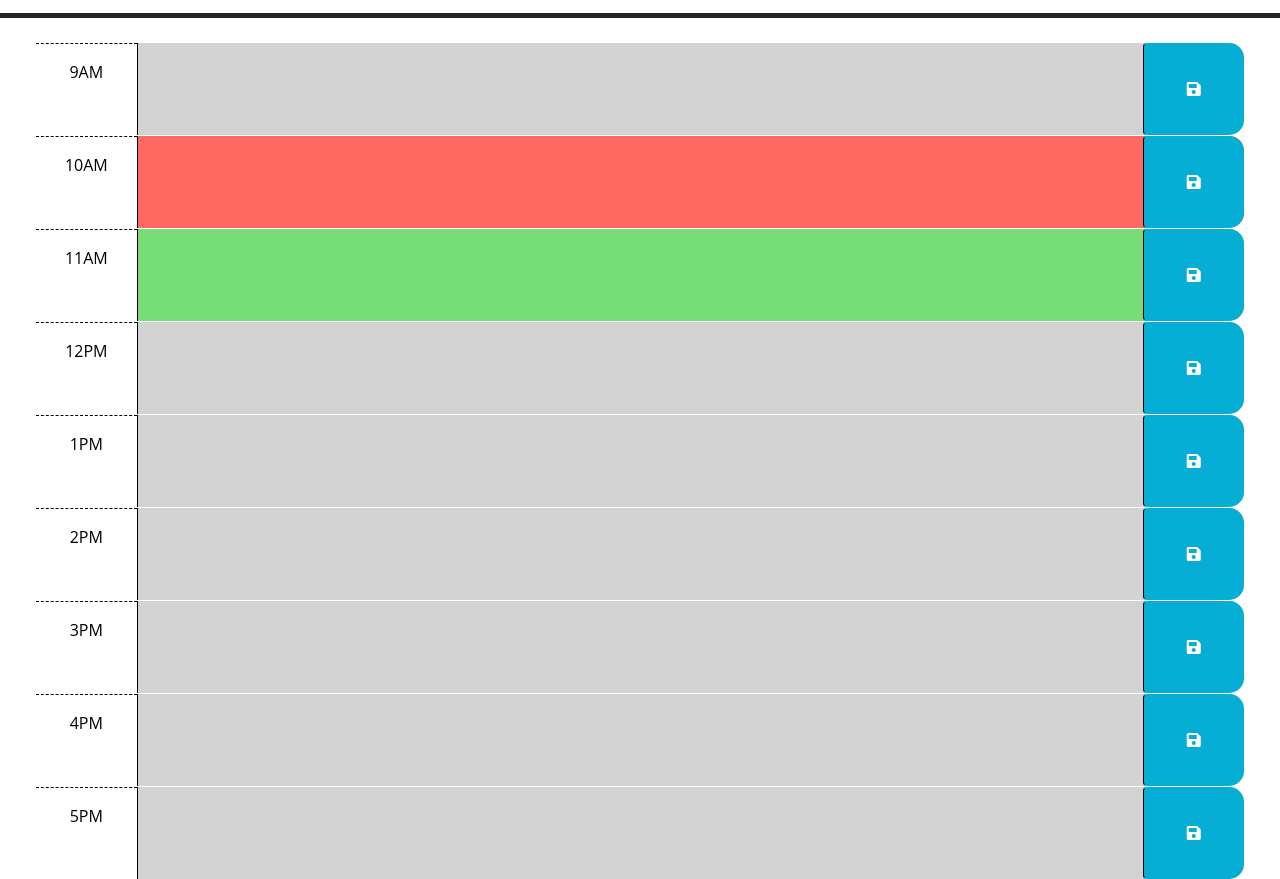
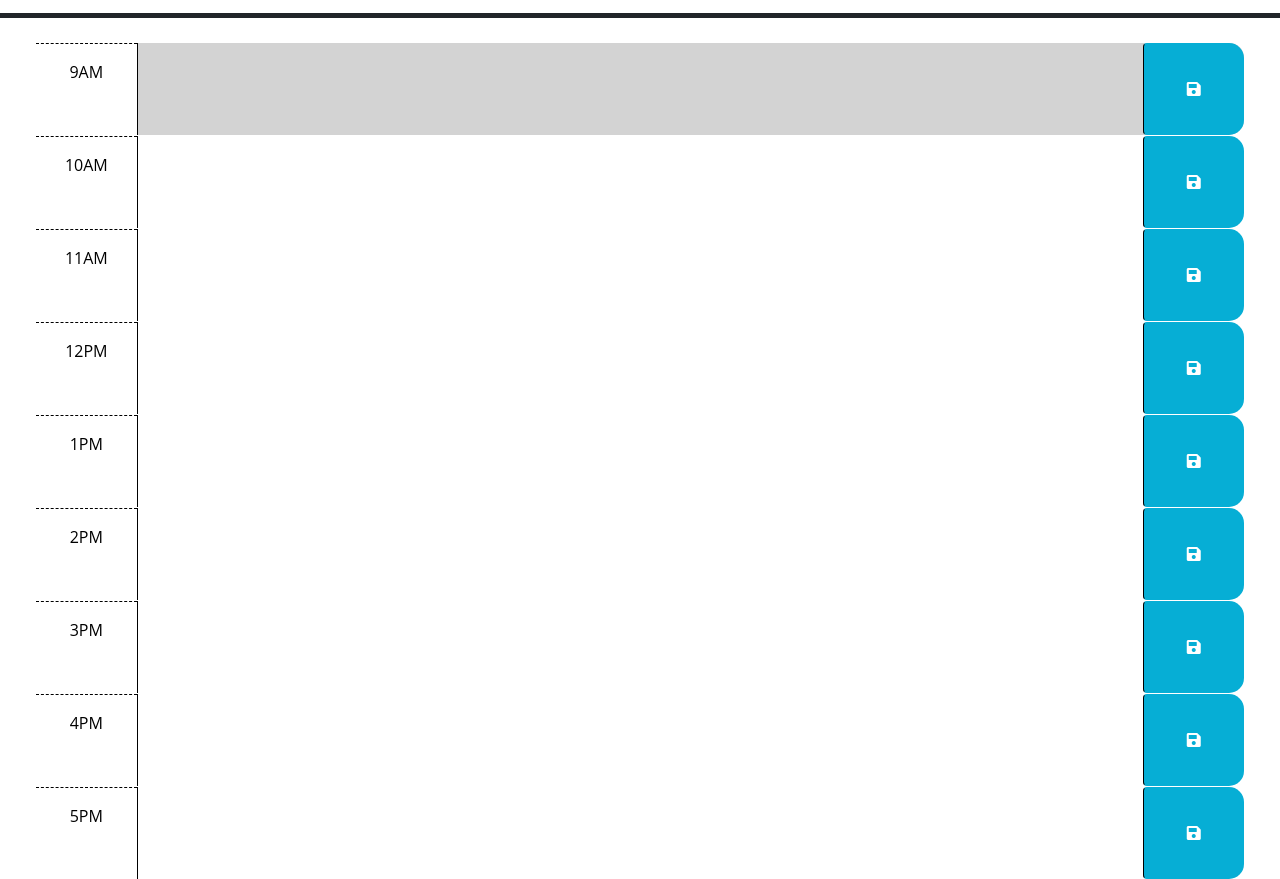
Before and after one commit to Goobber33/Scheduling-Work-Day, a plain HTML site: page index.html in a window 1280 px wide. Shown: the part 260-1139 px from the top of the page. Drawn offline with nearby package versions, Linux system fonts and the light colour scheme.

Commit message:
Removed past present and future from the class row elements in my html file. Still showing up as white and not the colors assigned.

```diff
--- a/index.html
+++ b/index.html
@@ -20,6 +20,7 @@
         <p class="lead">A simple calendar app for scheduling your work day</p>
         <p id="currentDay" class="lead"></p>
     </header>
+
     <div class="container-fluid px-5">
         <!-- Example of a past time block. The "past" class adds a gray background color. -->
         <div id="hour-9" class="row time-block past">
@@ -31,7 +32,7 @@
         </div>
 
         <!-- Example of a present time block. The "present" class adds a red background color. -->
-        <div id="hour-10" class="row time-block present">
+        <div id="hour-10" class="row time-block">
             <div class="col-2 col-md-1 hour text-center py-3">10AM</div>
             <textarea class="col-8 col-md-10 description" rows="3"> </textarea>
             <button class="btn saveBtn col-2 col-md-1" aria-label="save">
@@ -40,7 +41,7 @@
         </div>
 
         <!-- Example of a future time block. The "future" class adds a green background color. -->
-        <div id="hour-11" class="row time-block future">
+        <div id="hour-11" class="row time-block">
             <div class="col-2 col-md-1 hour text-center py-3">11AM</div>
             <textarea class="col-8 col-md-10 description" rows="3"> </textarea>
             <button class="btn saveBtn col-2 col-md-1" aria-label="save">
@@ -48,7 +49,7 @@
             </button>
         </div>
 
-        <div id="hour-12" class="row time-block past">
+        <div id="hour-12" class="row time-block">
             <div class="col-2 col-md-1 hour text-center py-3">12PM</div>
             <textarea class="col-8 col-md-10 description" rows="3"> </textarea>
             <button class="btn saveBtn col-2 col-md-1" aria-label="save">
@@ -56,7 +57,7 @@
             </button>
         </div>
 
-        <div id="hour-1" class="row time-block past">
+        <div id="hour-1" class="row time-block">
             <div class="col-2 col-md-1 hour text-center py-3">1PM</div>
             <textarea class="col-8 col-md-10 description" rows="3"> </textarea>
             <button class="btn saveBtn col-2 col-md-1" aria-label="save">
@@ -64,7 +65,7 @@
             </button>
         </div>
 
-        <div id="hour-2" class="row time-block past">
+        <div id="hour-2" class="row time-block">
             <div class="col-2 col-md-1 hour text-center py-3">2PM</div>
             <textarea class="col-8 col-md-10 description" rows="3"> </textarea>
             <button class="btn saveBtn col-2 col-md-1" aria-label="save">
@@ -72,7 +73,7 @@
             </button>
         </div>
 
-        <div id="hour-3" class="row time-block past">
+        <div id="hour-3" class="row time-block">
             <div class="col-2 col-md-1 hour text-center py-3">3PM</div>
             <textarea class="col-8 col-md-10 description" rows="3"> </textarea>
             <button class="btn saveBtn col-2 col-md-1" aria-label="save">
@@ -80,7 +81,7 @@
             </button>
         </div>
 
-        <div id="hour-4" class="row time-block past">
+        <div id="hour-4" class="row time-block">
             <div class="col-2 col-md-1 hour text-center py-3">4PM</div>
             <textarea class="col-8 col-md-10 description" rows="3"> </textarea>
             <button class="btn saveBtn col-2 col-md-1" aria-label="save">
@@ -88,7 +89,7 @@
             </button>
         </div>
 
-        <div id="hour-5" class="row time-block past">
+        <div id="hour-5" class="row time-block">
             <div class="col-2 col-md-1 hour text-center py-3">5PM</div>
             <textarea class="col-8 col-md-10 description" rows="3"> </textarea>
             <button class="btn saveBtn col-2 col-md-1" aria-label="save">
@@ -102,6 +103,7 @@
         integrity="sha256-iu/zLUB+QgISXBLCW/mcDi/rnf4m4uEDO0wauy76x7U=" crossorigin="anonymous"></script>
 
     <script src="Develop/JS/script.js"></script>
+
 </body>
 
 </html>
```
Also changed, not shown: Develop/CS/style.css (line endings or trailing spaces).
